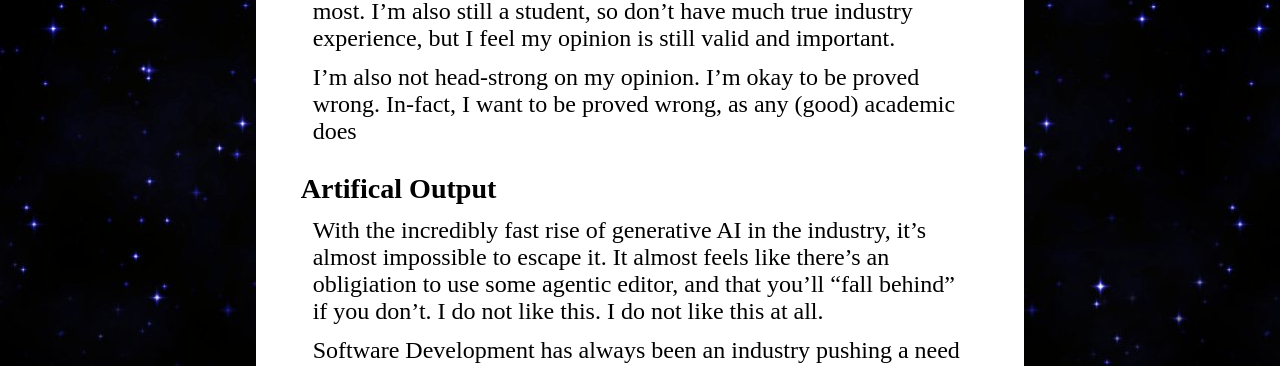
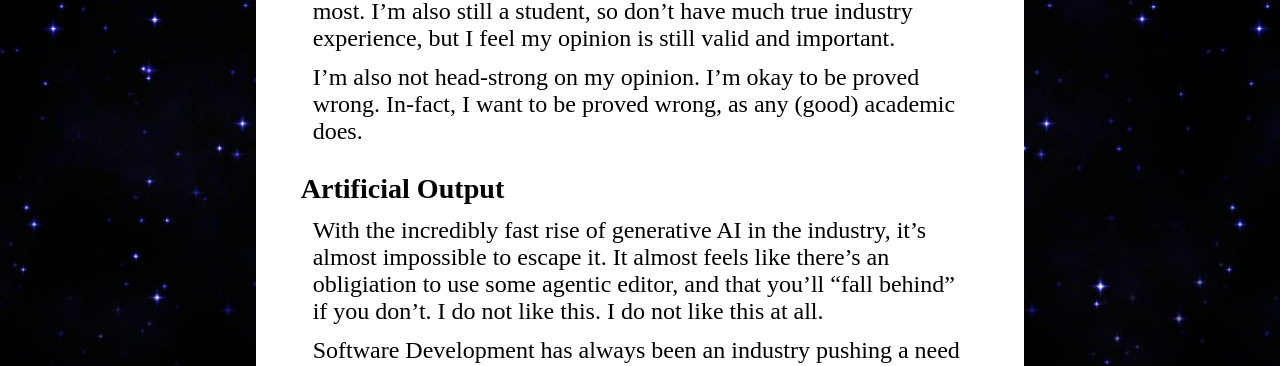
Before and after one commit to silas-hw/silas-hw.github.io, a Jekyll site: the page built from src/_posts/2026-03-21-ai-vs-craft.md, in a window 1280 px wide. Shown: the part 475-841 px from the top of the page. Built offline with Jekyll 4.4.1, drawn with Linux system fonts in a browser that asks for light colours.

Commit message:
Update typos

```diff
--- a/src/_posts/2026-03-21-ai-vs-craft.md
+++ b/src/_posts/2026-03-21-ai-vs-craft.md
@@ -10,9 +10,9 @@ tags: opinion, ai, dev, academia
 
 I'm a theoretical computer scientist at heart, so my opinions on the developer experience come from a very different background to most. I'm also still a student, so don't have much true industry experience, but I feel my opinion is still valid and important.
 
-I'm also not head-strong on my opinion. I'm okay to be proved wrong. In-fact, I want to be proved wrong, as any (good) academic does
+I'm also not head-strong on my opinion. I'm okay to be proved wrong. In-fact, I want to be proved wrong, as any (good) academic does.
 
-# Artifical Output
+# Artificial Output
 
 With the incredibly fast rise of generative AI in the industry, it's almost impossible to escape it. It almost feels like there's an obligiation to use some agentic editor, and that you'll "fall behind" if you don't. I do not like this. I do not like this at all.
 
```
